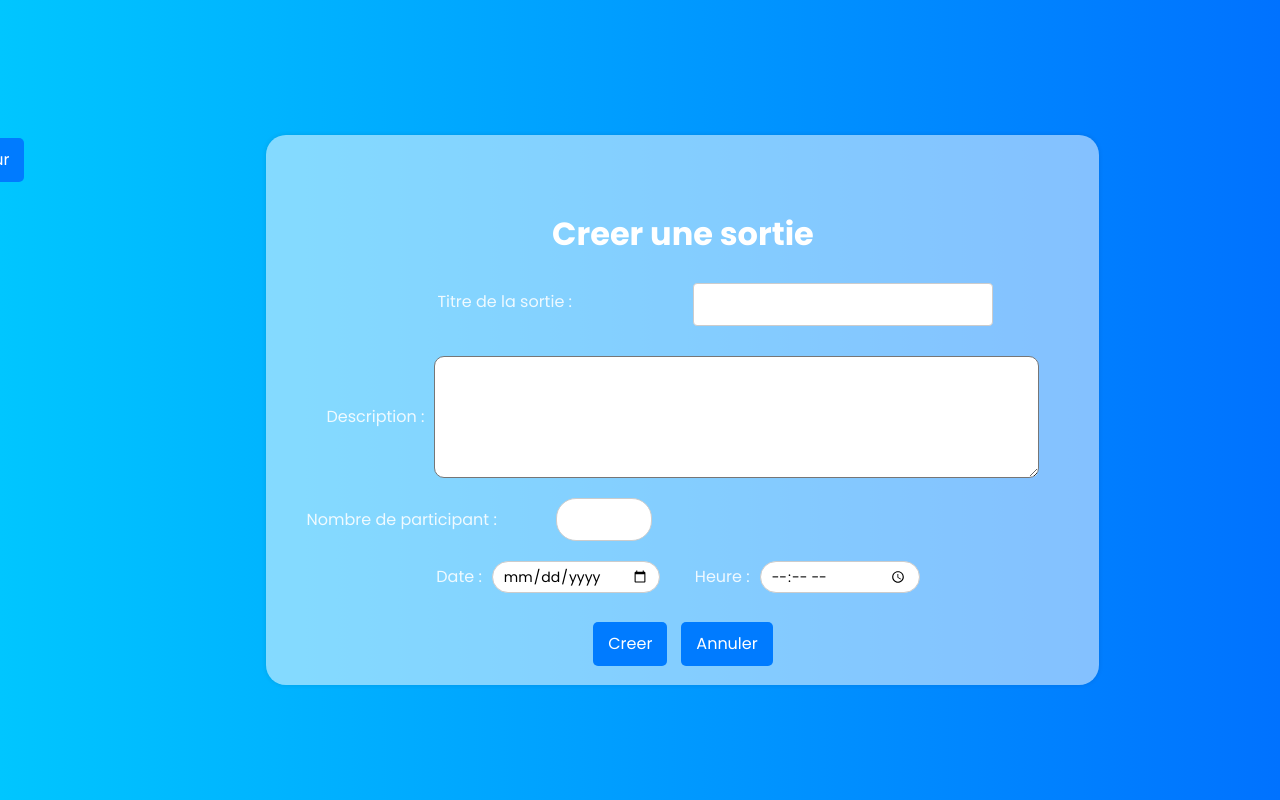
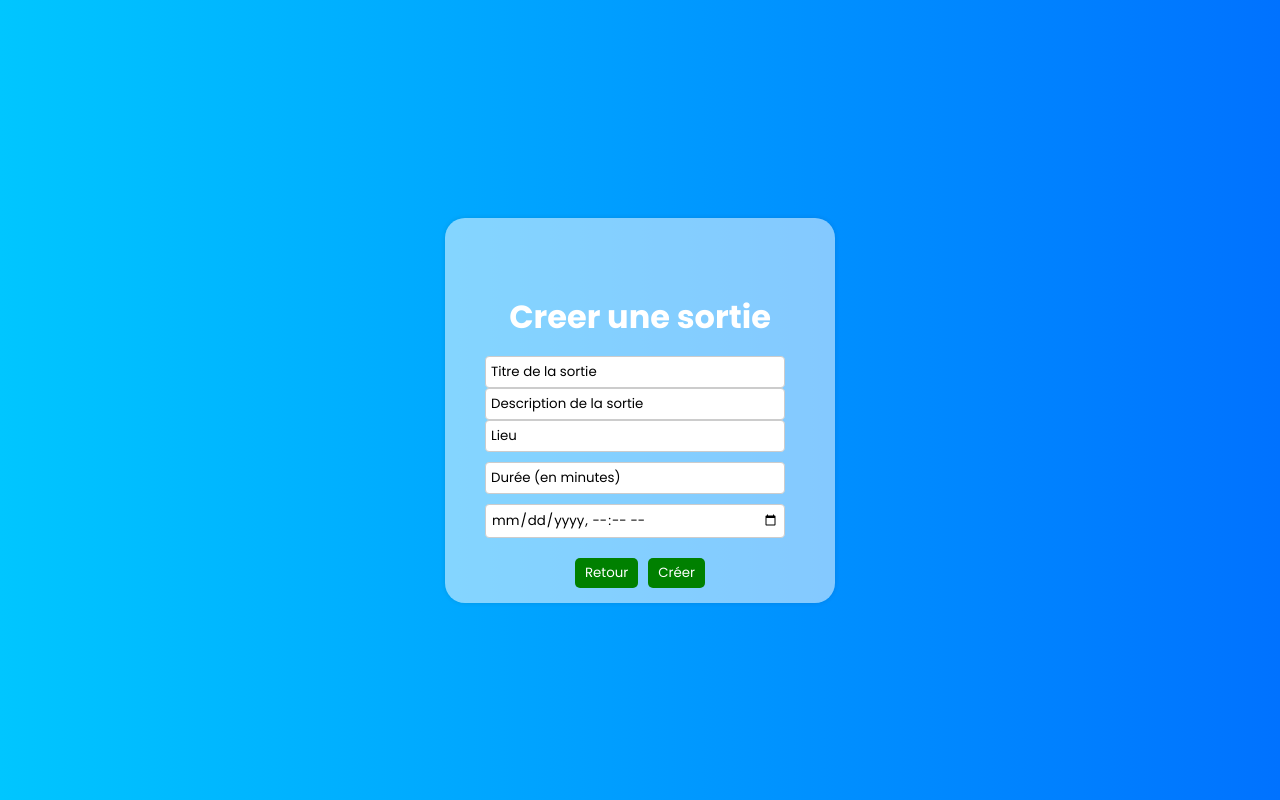
Before and after one commit to RomeoVandoolaeghe/Projet_Fin_Annee_2024, a React (Vite) app in the folder vite/: page /CreateOutput in a window 1280 px wide. Built offline with nearby package versions, Linux system fonts and the light colour scheme.

Commit message:
chore: Update CreateOutput form with required fields

```diff
--- a/vite/src/pages/user/CreateOutput/CreateOutput.jsx
+++ b/vite/src/pages/user/CreateOutput/CreateOutput.jsx
@@ -1,14 +1,12 @@
 import React, { useEffect, useState } from 'react';
 import ScrollReveal from 'scrollreveal';
 import './CreateOutput.css';
-import { Link } from 'react-router-dom';
-import './CreateOutput.css';
-import Formline from "../../../components/FormLine/FormLine.jsx";
-import InputHour from "../../../components/InputHour/InputHour.jsx";
-import InputNumber from "../../../components/InputNumber/InputNumber.jsx";
-import InputDate from '../../../components/InputDate/InputDate.jsx';
-import Button from '../../../components/Button/Button.jsx';
-import TextArea from '../../../components/TextArea/TextArea.jsx';
+// import Formline from "../../../components/FormLine/FormLine.jsx";
+// import InputHour from "../../../components/InputHour/InputHour.jsx";
+// import InputNumber from "../../../components/InputNumber/InputNumber.jsx";
+// import InputDate from '../../../components/InputDate/InputDate.jsx';
+// import Button from '../../../components/Button/Button.jsx';
+// import TextArea from '../../../components/TextArea/TextArea.jsx';
 import axios from 'axios';
 
 function CreateOutput() {
@@ -35,7 +33,7 @@ function CreateOutput() {
   }, []);
 
   const groupID = localStorage.getItem('idgroupe');
-  console.log('ID DU GROUPE :', groupID);
+
 
   const handleChange = (e) => {
     const { name, value } = e.target;
@@ -58,48 +56,27 @@ function CreateOutput() {
   return (
     <>
       <div className="container">
-        <div className='button-box'>
-          <Link to='/Chat' className='button'>
-            Retour
-          </Link>
-        </div>
         <div className='start reveal'>
           <h1>Creer une sortie</h1>
           <div className='space'>
-            <div className='input-box'>
-              <p className='input-label'>Titre de la sortie :</p>
-              <input type="text" className='input-field' />
-            </div>
+            <input type='text' placeholder='Titre de la sortie' title="Titre de la sortie" name="title" value={formData.title} onChange={handleChange} />
           </div>
           <div>
-            <div className='input-box'>
-              <p>Description :</p>
-              <textarea cols={50} rows={5} />
-            </div>
+            <input placeholder="Description de la sortie" title="Description" name="description" value={formData.description} onChange={handleChange} />
+          </div>
+          <div>
+            <input type="text" placeholder='Lieu' name="lieu" value={formData.lieu} onChange={handleChange} />
           </div>
           <div className='space'>
-            <div className='input-number-box'>
-              <p className='input-number-label'>Nombre de participant :</p>
-              <input type="number" className='input-number-field' min="0" />
-            </div>
+            <input type='text' placeholder="Durée (en minutes)" name="duree" value={formData.duree} onChange={handleChange} />
           </div>
           <div className='linediv reveal'>
-            <div className='input-date-box'>
-              <p className='input-date-label'>Date :</p>
-              <input type="date" className='input-date-field' />
-            </div>
-            <div className='input-hour-box'>
-              <p className='input-hour-label'>Heure :</p>
-              <input type="time" className='input-hour-field' />
-            </div>
+            <input type='datetime-local' title="Date" name="date" value={formData.date} onChange={handleChange} />
           </div>
           <div className='linebutton reveal'>
-            <Link to='/' className='button'>
-              Creer
-            </Link>
-            <Link to='/' className='button'>
-              Annuler
-            </Link>
+            <button title="Annuler">Retour</button>
+            <button title="Creer" onClick={handleCreate}>Créer</button>
+
           </div>
         </div>
       </div>
```
